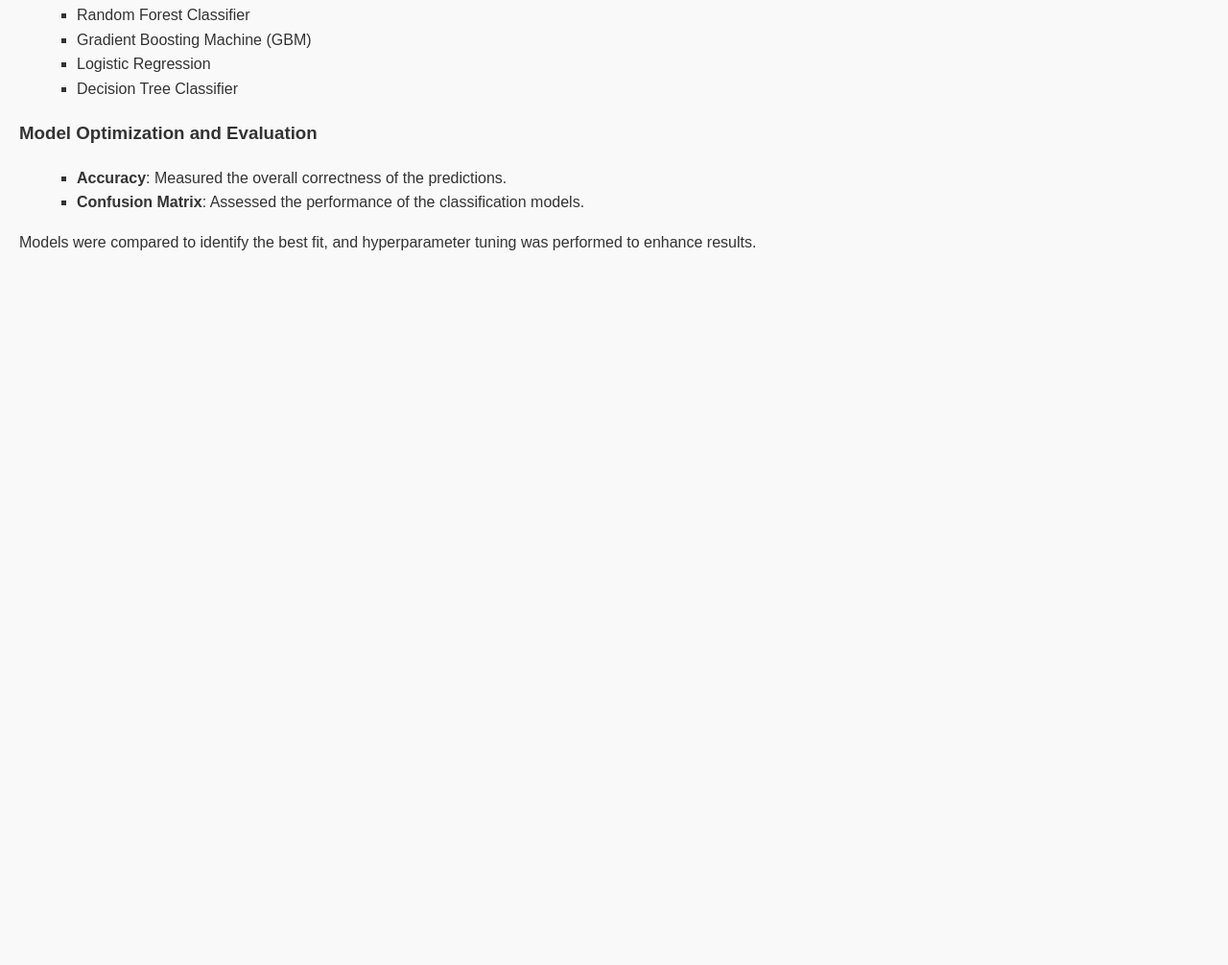
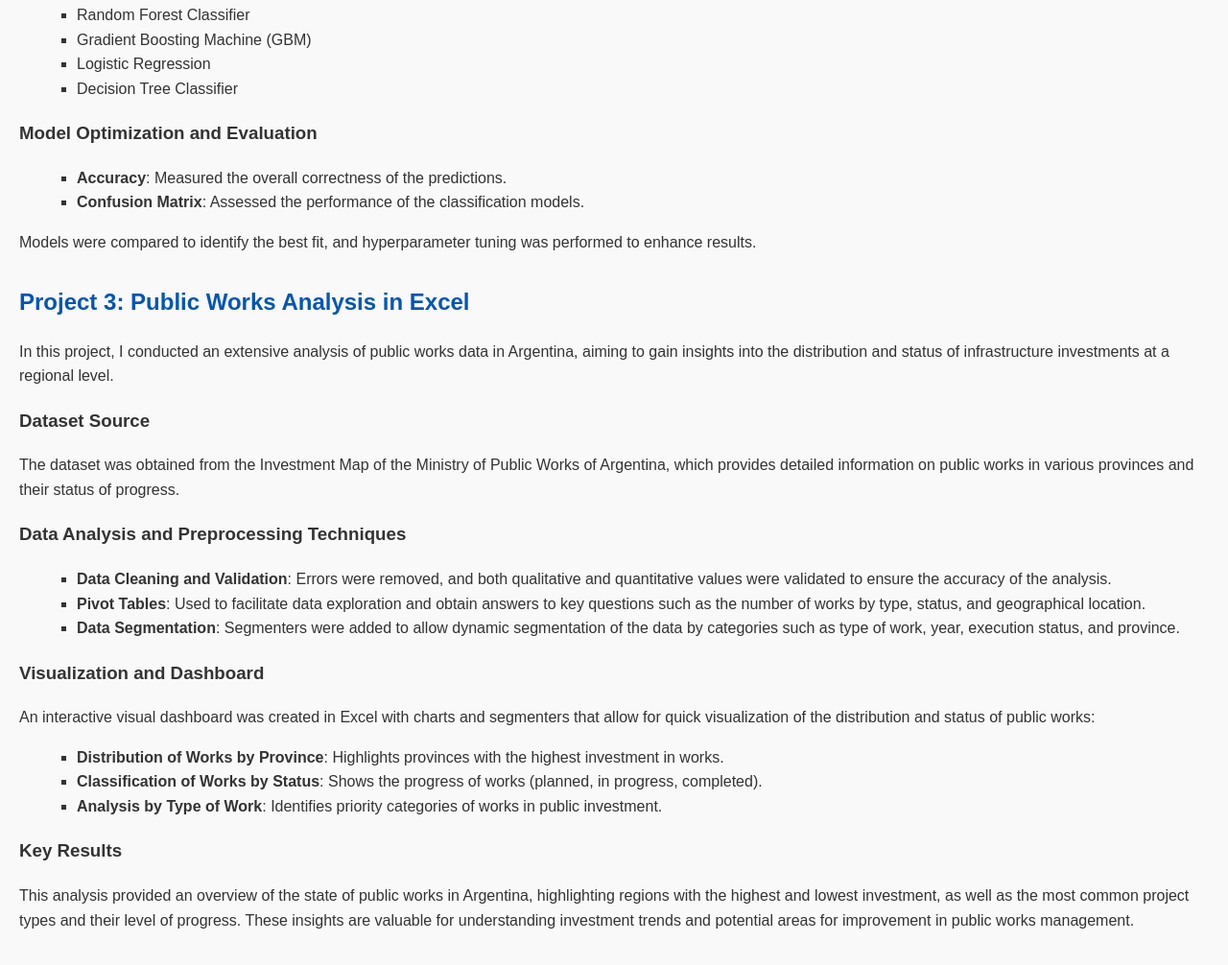
Before and after one commit to AlvarezLI/Portfolio_alvarezEN, a plain HTML site: page index.html in a window 1280 px wide. Shown: the part 876-1882 px from the top of the page at 96% size. Before the commit the page ends 1192 px from the top, so only its background shows below. Drawn offline with Linux system fonts and the light colour scheme.

Commit message:
Update index.html

```diff
--- a/index.html
+++ b/index.html
@@ -86,5 +86,31 @@
         </ul>
         <p>Models were compared to identify the best fit, and hyperparameter tuning was performed to enhance results.</p>
     </div>
+
+    <div class="project">
+        <h2>Project 3: <a href="https://github.com/AlvarezLI/Project_PublicWorks" target="_blank">Public Works Analysis in Excel</a></h2>
+        <p>In this project, I conducted an extensive analysis of public works data in Argentina, aiming to gain insights into the distribution and status of infrastructure investments at a regional level.</p>
+
+        <h3>Dataset Source</h3>
+        <p>The dataset was obtained from the Investment Map of the Ministry of Public Works of Argentina, which provides detailed information on public works in various provinces and their status of progress.</p>
+
+        <h3>Data Analysis and Preprocessing Techniques</h3>
+        <ul>
+            <li><strong>Data Cleaning and Validation</strong>: Errors were removed, and both qualitative and quantitative values were validated to ensure the accuracy of the analysis.</li>
+            <li><strong>Pivot Tables</strong>: Used to facilitate data exploration and obtain answers to key questions such as the number of works by type, status, and geographical location.</li>
+            <li><strong>Data Segmentation</strong>: Segmenters were added to allow dynamic segmentation of the data by categories such as type of work, year, execution status, and province.</li>
+        </ul>
+
+        <h3>Visualization and Dashboard</h3>
+        <p>An interactive visual dashboard was created in Excel with charts and segmenters that allow for quick visualization of the distribution and status of public works:</p>
+        <ul>
+            <li><strong>Distribution of Works by Province</strong>: Highlights provinces with the highest investment in works.</li>
+            <li><strong>Classification of Works by Status</strong>: Shows the progress of works (planned, in progress, completed).</li>
+            <li><strong>Analysis by Type of Work</strong>: Identifies priority categories of works in public investment.</li>
+        </ul>
+
+        <h3>Key Results</h3>
+        <p>This analysis provided an overview of the state of public works in Argentina, highlighting regions with the highest and lowest investment, as well as the most common project types and their level of progress. These insights are valuable for understanding investment trends and potential areas for improvement in public works management.</p>
+    </div>
 </body>
 </html>
```
